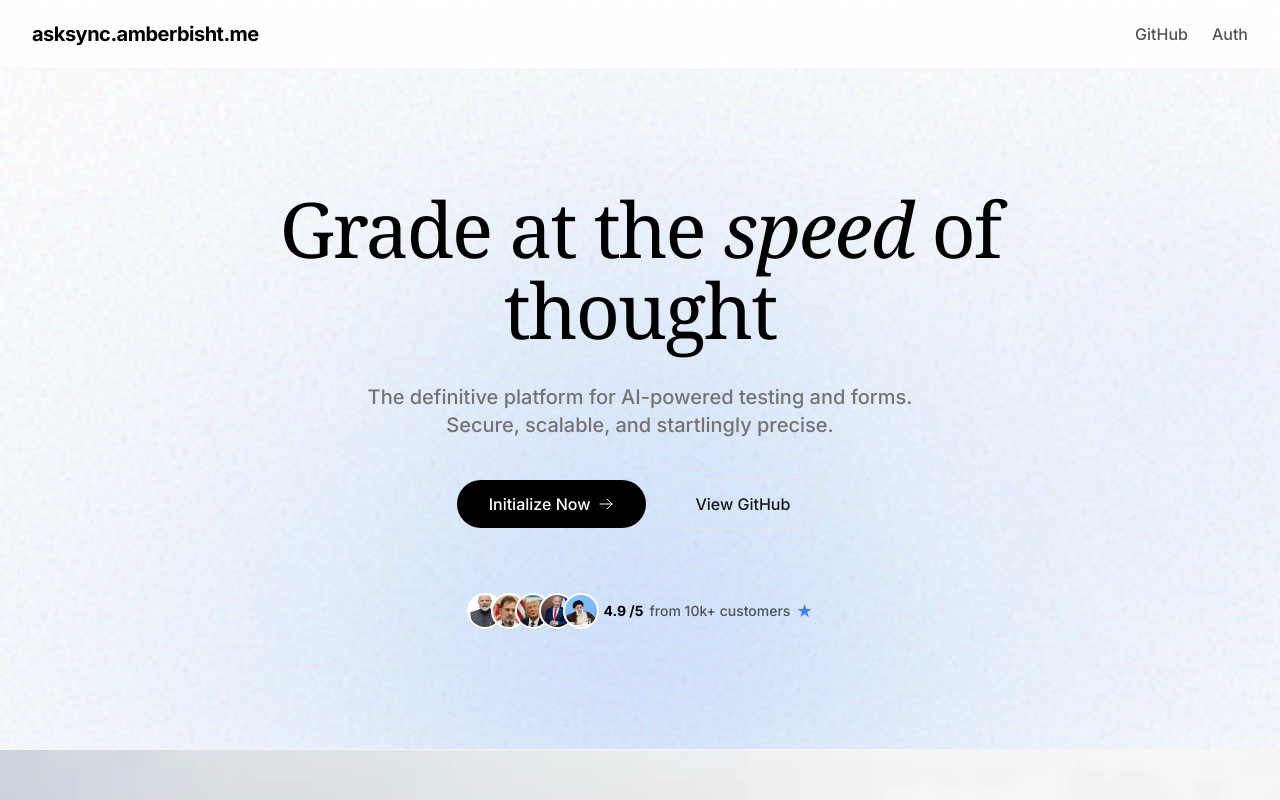
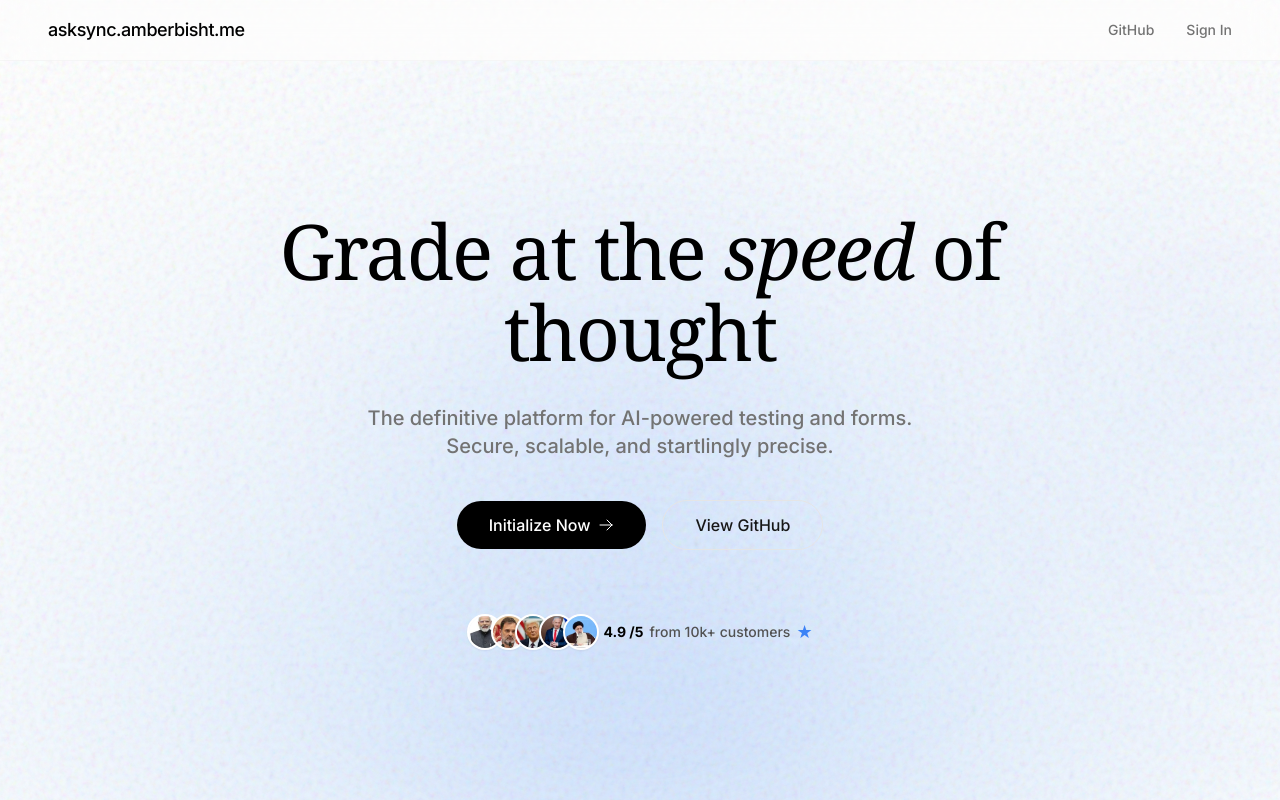
Before and after one commit to Amber-bisht/askSync, a Next.js app: page / in a window 1280 px wide. Shown: the top 800 px of the page. Built offline with nearby package versions, Linux system fonts and the light colour scheme; no server answers.

Commit message:
feat: Enhance main page layout for full screen and refine header styling with increased transparency and blur.

```diff
--- a/app/page.tsx
+++ b/app/page.tsx
@@ -37,10 +37,11 @@ export default function HomePage() {
   const characters = headline.split("");
 
   return (
-    <div className="min-h-screen bg-white bg-grainy text-neutral-900 selection:bg-blue-100 selection:text-blue-900 overflow-x-hidden relative">
+    <div className="bg-white bg-grainy text-neutral-900 selection:bg-blue-100 selection:text-blue-900 overflow-x-hidden relative">
+      <div className="min-h-screen flex flex-col relative">
         <SiteHeader />
 
-      <main className="relative flex flex-col items-center justify-center min-h-[85vh] px-4 overflow-hidden">
+        <main className="relative flex-1 flex flex-col items-center justify-center px-4 overflow-hidden">
           {/* Background Flares */}
           <div className="blue-glow" />
           <div className="blue-flare" />
@@ -123,6 +124,7 @@ export default function HomePage() {
 
           </div>
         </main>
+      </div>
 
       {/* Subtle Bottom Section */}
       <footer
--- a/components/SiteHeader.tsx
+++ b/components/SiteHeader.tsx
@@ -12,37 +12,37 @@ export default function SiteHeader() {
   const toggleMenu = () => setIsMenuOpen(!isMenuOpen);
 
   return (
-    <header className="bg-white/80 backdrop-blur-md sticky top-0 z-50 transition-colors duration-200 border-b border-neutral-100">
-      <div className="max-w-7xl mx-auto px-4 sm:px-6 lg:px-8">
-        <div className="flex justify-between items-center py-5">
+    <header className="bg-white/40 backdrop-blur-xl sticky top-0 z-50 transition-all duration-300 border-b border-neutral-200/30">
+      <div className="max-w-7xl mx-auto px-6 sm:px-8 lg:px-12">
+        <div className="flex justify-between items-center py-4">
           <div className="flex items-center">
-            <Link href="/" className="text-xl font-bold text-black hover:text-neutral-600 transition-colors tracking-tight">
+            <Link href="/" className="text-lg font-medium text-black hover:opacity-70 transition-opacity tracking-tight font-sans">
               asksync.amberbisht.me
             </Link>
           </div>
 
           {/* Desktop Navigation */}
-          <nav className="hidden md:flex items-center space-x-6">
-            <Link href="https://github.com/Amber-bisht/askSync" target="_blank" rel="noopener noreferrer" className="text-neutral-600 hover:text-black font-medium transition-colors">
+          <nav className="hidden md:flex items-center space-x-8">
+            <Link href="https://github.com/Amber-bisht/askSync" target="_blank" rel="noopener noreferrer" className="text-sm text-neutral-500 hover:text-black font-medium transition-colors">
               GitHub
             </Link>
             {session ? (
               <>
-                <Link href="/dashboard" className="text-neutral-600 hover:text-black font-medium transition-colors">
+                <Link href="/dashboard" className="text-sm text-neutral-500 hover:text-black font-medium transition-colors">
                   Dashboard
                 </Link>
-                <Link href="/profile" className="text-neutral-600 hover:text-black font-medium transition-colors flex items-center">
-                  <UserIcon className="h-4 w-4 mr-1" />
+                <Link href="/profile" className="text-sm text-neutral-500 hover:text-black font-medium transition-colors flex items-center">
+                  <UserIcon className="h-4 w-4 mr-1.5 opacity-70" />
                   Profile
                 </Link>
-                <button onClick={() => signOut()} className="text-neutral-600 hover:text-black font-medium transition-colors">
+                <button onClick={() => signOut()} className="text-sm text-neutral-500 hover:text-black font-medium transition-colors">
                   Sign Out
                 </button>
               </>
             ) : (
               <>
-                <Link href="/auth" className="text-neutral-600 hover:text-black font-medium transition-colors">
-                  Auth
+                <Link href="/auth" className="text-sm text-neutral-500 hover:text-black font-medium transition-colors">
+                  Sign In
                 </Link>
               </>
             )}
@@ -65,12 +65,12 @@ export default function SiteHeader() {
 
         {/* Mobile Navigation */}
         {isMenuOpen && (
-          <nav className="md:hidden py-4 border-t border-neutral-100 space-y-4 bg-white/95 backdrop-blur-lg">
+          <nav className="md:hidden py-6 border-t border-neutral-100/50 space-y-4 bg-white/80 backdrop-blur-xl animate-in fade-in slide-in-from-top-4 duration-300">
             <Link
               href="https://github.com/Amber-bisht/askSync"
               target="_blank"
               rel="noopener noreferrer"
-              className="block px-2 text-neutral-600 hover:text-black font-medium"
+              className="block px-6 text-base text-neutral-500 hover:text-black font-medium transition-colors"
               onClick={() => setIsMenuOpen(false)}
             >
               GitHub
@@ -79,17 +79,17 @@ export default function SiteHeader() {
               <>
                 <Link
                   href="/dashboard"
-                  className="block px-2 text-neutral-600 hover:text-black font-medium"
+                  className="block px-6 text-base text-neutral-500 hover:text-black font-medium transition-colors"
                   onClick={() => setIsMenuOpen(false)}
                 >
                   Dashboard
                 </Link>
                 <Link
                   href="/profile"
-                  className="block px-2 text-neutral-600 hover:text-black font-medium flex items-center"
+                  className="block px-6 text-base text-neutral-500 hover:text-black font-medium transition-colors flex items-center"
                   onClick={() => setIsMenuOpen(false)}
                 >
-                  <UserIcon className="h-4 w-4 mr-1" />
+                  <UserIcon className="h-5 w-5 mr-2 opacity-70" />
                   Profile
                 </Link>
                 <button
@@ -97,7 +97,7 @@ export default function SiteHeader() {
                     signOut();
                     setIsMenuOpen(false);
                   }}
-                  className="block w-full text-left px-2 text-neutral-600 hover:text-black font-medium"
+                  className="block w-full text-left px-6 text-base text-neutral-500 hover:text-black font-medium transition-colors"
                 >
                   Sign Out
                 </button>
@@ -106,10 +106,10 @@ export default function SiteHeader() {
               <>
                 <Link
                   href="/auth"
-                  className="block px-2 text-neutral-600 hover:text-black font-medium"
+                  className="block px-6 text-base text-neutral-500 hover:text-black font-medium transition-colors"
                   onClick={() => setIsMenuOpen(false)}
                 >
-                  Auth
+                  Sign In
                 </Link>
               </>
             )}
```
Lines whose indentation alone changed are shown as unchanged.
